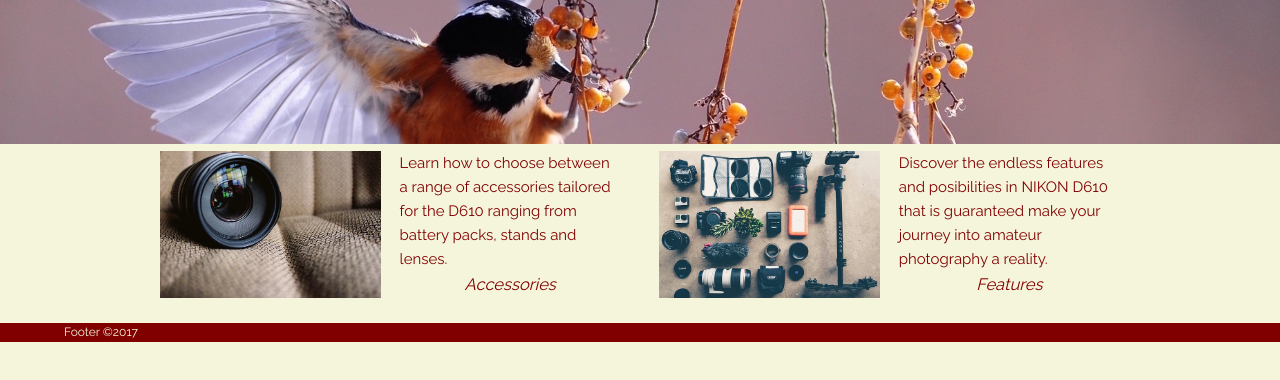
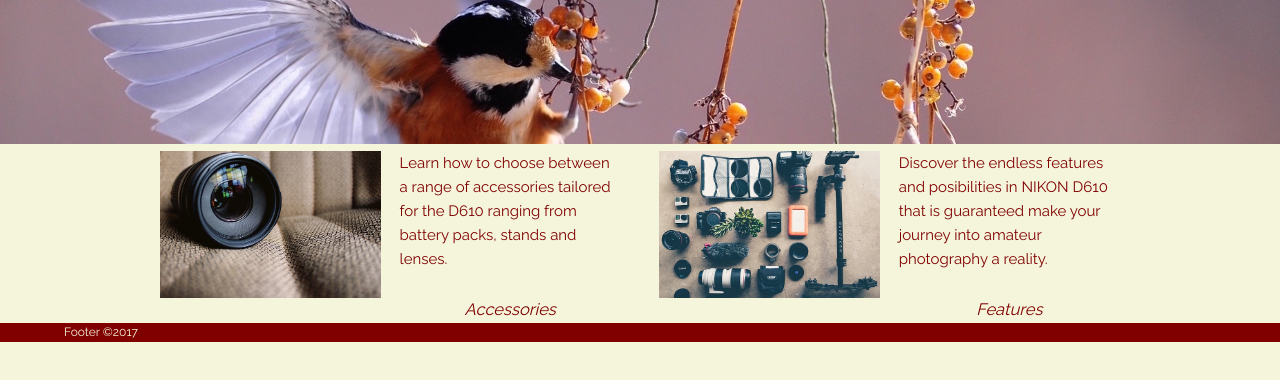
Before and after one commit to saidabd/NCIWebproject2, a plain HTML site: page index.html in a window 1280 px wide. Shown: the part 188-568 px from the top of the page. Drawn offline with Linux system fonts and the light colour scheme.

Commit message:
fixing validation error on br

```diff
--- a/index.html
+++ b/index.html
@@ -100,7 +100,7 @@
 					<img class="u-full-width" src="images/lense_on_sofa.jpg" alt="Camera lense" />
 				</div>
 				<div class="one-half column">
-					<p class="u-full-width">Learn how to choose between a range of accessories tailored for the D610 ranging from battery packs, stands and lenses.</ br><a href="accessories.html">Accessories</a></p>
+					<p class="u-full-width">Learn how to choose between a range of accessories tailored for the D610 ranging from battery packs, stands and lenses.</p><a href="accessories.html">Accessories</a>
 				</div>
 			</div>
 
@@ -109,7 +109,7 @@
 					<img class="u-full-width" src="images/camera_accessories-cropped.jpg" alt="Camera accessories" />
 				</div>
 				<div class="one-half column">
-					<p class="u-full-width">Discover the endless features and posibilities in NIKON D610 that is guaranteed make your journey into amateur photography a reality.</ br><a href="features.html">Features</a></p>
+					<p class="u-full-width">Discover the endless features and posibilities in NIKON D610 that is guaranteed make your journey into amateur photography a reality.</p><a href="features.html">Features</a>
 				</div>
 			</div>
 		</div>
```
